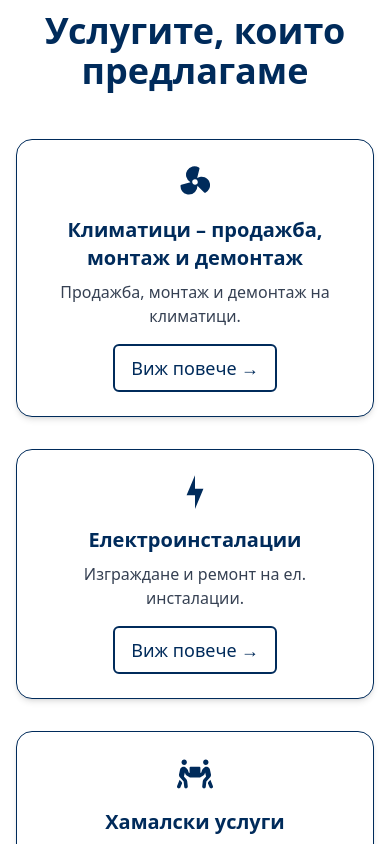
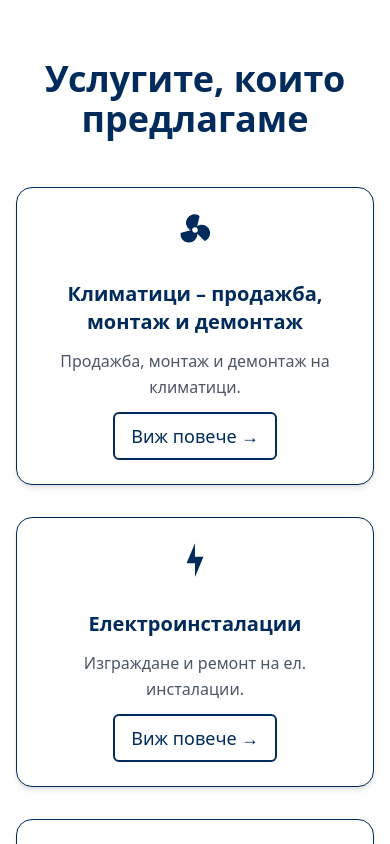
Before and after one commit to MarkVsudo/TotalPro, a React (Vite) app in the folder client/: page / in a window 390 px wide. Shown: the part 880-1724 px from the top of the page. Built offline with nearby package versions, Linux system fonts and the light colour scheme.

Commit message:
Design corrections in home page

```diff
--- a/client/src/components/HomePageComponents/AboutUsSection.jsx
+++ b/client/src/components/HomePageComponents/AboutUsSection.jsx
@@ -9,7 +9,7 @@ const AboutUsSection = () => {
   return (
     <section
       id="about-us"
-      className="bg-white text-[#002B5B] px-4 py-24 max-w-7xl mx-auto"
+      className="bg-white text-[#002B5B] my-24 px-4 max-w-7xl mx-auto"
     >
       <div className="flex flex-col lg:flex-row gap-12 items-center">
         {/* Left Text Section */}
--- a/client/src/components/HomePageComponents/ContactSection.jsx
+++ b/client/src/components/HomePageComponents/ContactSection.jsx
@@ -38,10 +38,7 @@ export default function ContactForm() {
   };
 
   return (
-    <section
-      id="contact"
-      className="py-24 px-4 max-w-6xl mx-auto min-h-screenpx-4"
-    >
+    <section id="contact" className="my-24 px-4 max-w-7xl mx-auto">
       <div className="grid lg:grid-cols-2 gap-12 items-start">
         {/* Left Section - Contact Info */}
         <div className="bg-white p-8 rounded-lg shadow-sm">
--- a/client/src/components/HomePageComponents/HeroSection.jsx
+++ b/client/src/components/HomePageComponents/HeroSection.jsx
@@ -40,8 +40,7 @@ const rightImages = images.slice(4, 8);
 const HeroSection = () => {
   return (
     <div
-      className=" overflow-hidden"
-      // bg-gradient-to-br from-[#002B5B] via-[#003d7a] to-[#004c96]
+      className="overflow-hidden"
       style={{
         background:
           "linear-gradient(135deg, #002B5B 0%, #003d7a 50%, #002B5B 100%)",
--- a/client/src/components/HomePageComponents/PartnersSection.jsx
+++ b/client/src/components/HomePageComponents/PartnersSection.jsx
@@ -3,7 +3,7 @@ import DomatNaMechtiteImg from "../../assets/domat_na_mechtite.png";
 import MrPizzaImg from "../../assets/mr-pizza.png";
 const PartnersSection = () => {
   return (
-    <div className="py-24 px-4 max-w-7xl mx-auto">
+    <div className="my-24 px-4 max-w-7xl mx-auto">
       <h2 className="text-center text-4xl mb-8 font-bold text-[#002B5B]">
         Фирми, които ни се довериха
       </h2>
--- a/client/src/components/HomePageComponents/ServicesSection.jsx
+++ b/client/src/components/HomePageComponents/ServicesSection.jsx
@@ -60,20 +60,27 @@ const services = [
 
 const ServicesSection = () => {
   return (
-    <section id="services" className="py-12 px-4 max-w-7xl mx-auto text-center">
+    <section id="services" className="my-24 px-4 max-w-7xl mx-auto text-center">
       <h2 className="text-4xl font-bold text-[#002B5B] mb-12">
         Услугите, които предлагаме
       </h2>
 
-      <div className="grid grid-cols-1 sm:grid-cols-2 lg:grid-cols-3 gap-8">
+      <div className="grid md:grid-cols-2 lg:grid-cols-3 gap-8">
         {services.map((service, index) => (
           <Link to={service.link} key={index}>
-            <div className="group p-6 border border-[#002B5B] rounded-2xl shadow-md bg-white hover:shadow-lg transition duration-300 flex flex-col items-center text-center h-full">
-              {service.icon}
-              <h3 className="text-xl font-semibold text-[#002B5B] mb-2">
+            <div
+              key={index}
+              className="p-6 border border-[#002B5B] rounded-2xl shadow-md bg-white hover:shadow-lg hover:-translate-y-1 transition-all duration-300 flex flex-col items-center text-center group h-full"
+            >
+              <div className="mb-4 group-hover:scale-110 transition-transform duration-300">
+                {service.icon}
+              </div>
+              <h3 className="text-xl font-bold text-[#002B5B] mb-3">
                 {service.title}
               </h3>
-              <p className="text-gray-700 mb-4">{service.description}</p>
+              <p className="text-gray-600 leading-relaxed mb-3">
+                {service.description}
+              </p>
               <button className="group text-[#002B5B] border-[#002B5B] border-2 px-4 py-2 rounded-md font-medium text-lg inline-flex items-center gap-1 duration-300 mt-auto cursor-pointer">
                 Виж повече
                 <span
```
